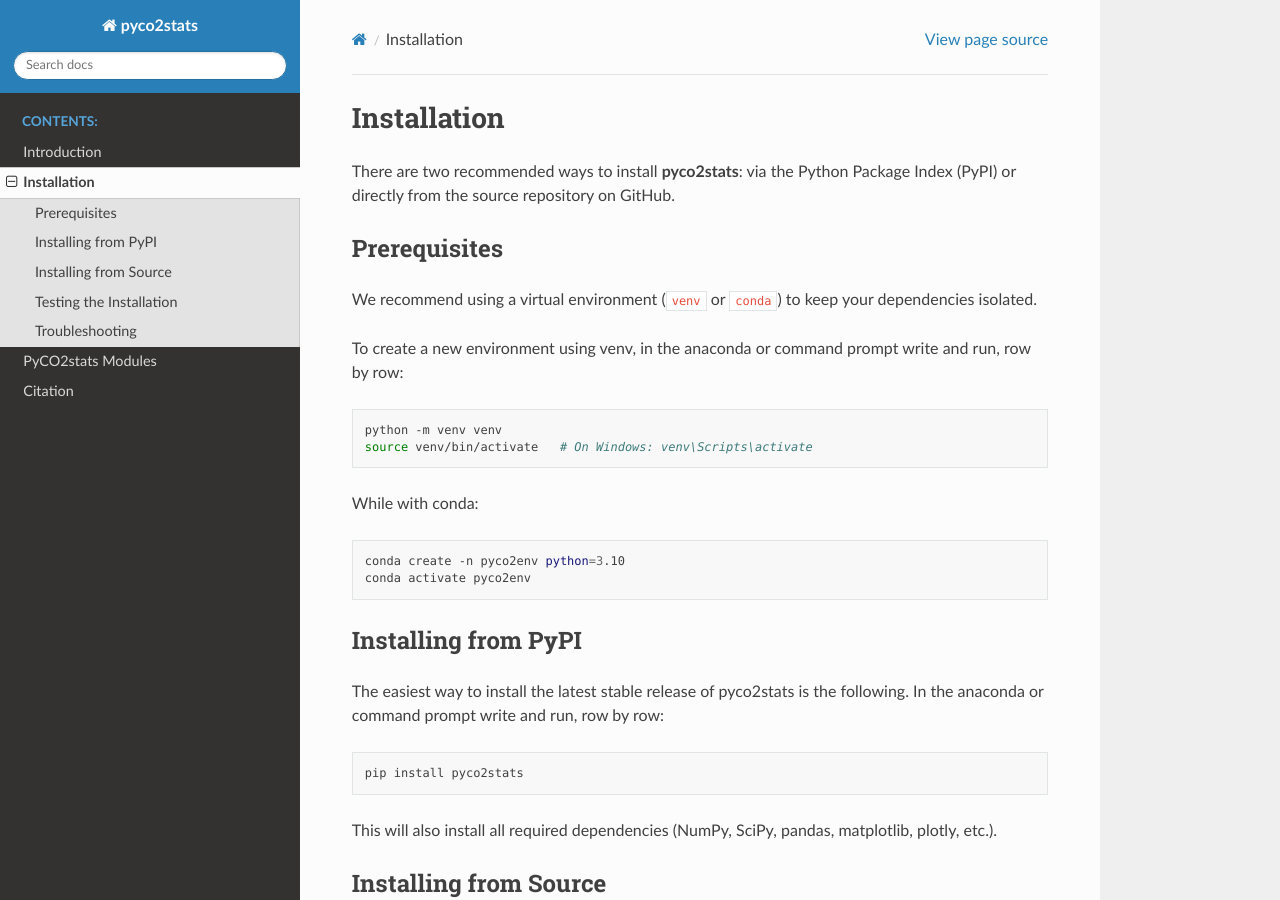
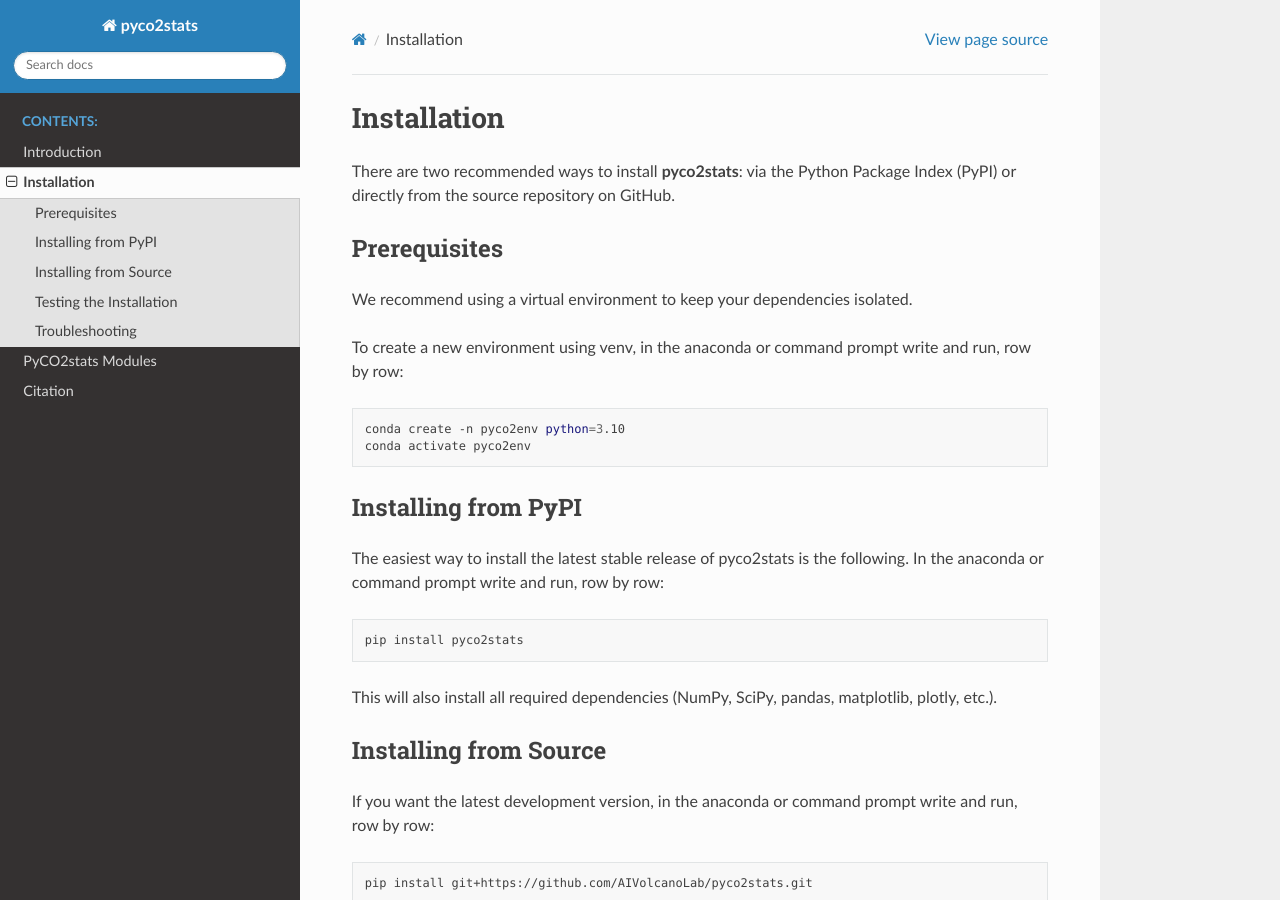
Before and after one commit to AIVolcanoLab/pyco2stats, a Sphinx documentation site: the page built from docs/installation.rst, in a window 1280 px wide and 900 px high. Built offline with Sphinx 7.4.7 and the Read the Docs theme 3.1.0, drawn with Linux system fonts in a browser that asks for light colours; pages that are not in the unit, such as notebooks, are missing from menus.

Commit message:
Update installation.rst

```diff
--- a/docs/installation.rst
+++ b/docs/installation.rst
@@ -7,16 +7,9 @@
 Prerequisites
 -------------
 
-We recommend using a virtual environment (``venv`` or ``conda``) to keep your dependencies isolated.
+We recommend using a virtual environment to keep your dependencies isolated.
 
 To create a new environment using venv, in the anaconda or command prompt write and run, row by row:
-
-.. code-block:: bash
-
-   python -m venv venv
-   source venv/bin/activate   # On Windows: venv\Scripts\activate
-
-While with conda:
 
 .. code-block:: bash
 
```
